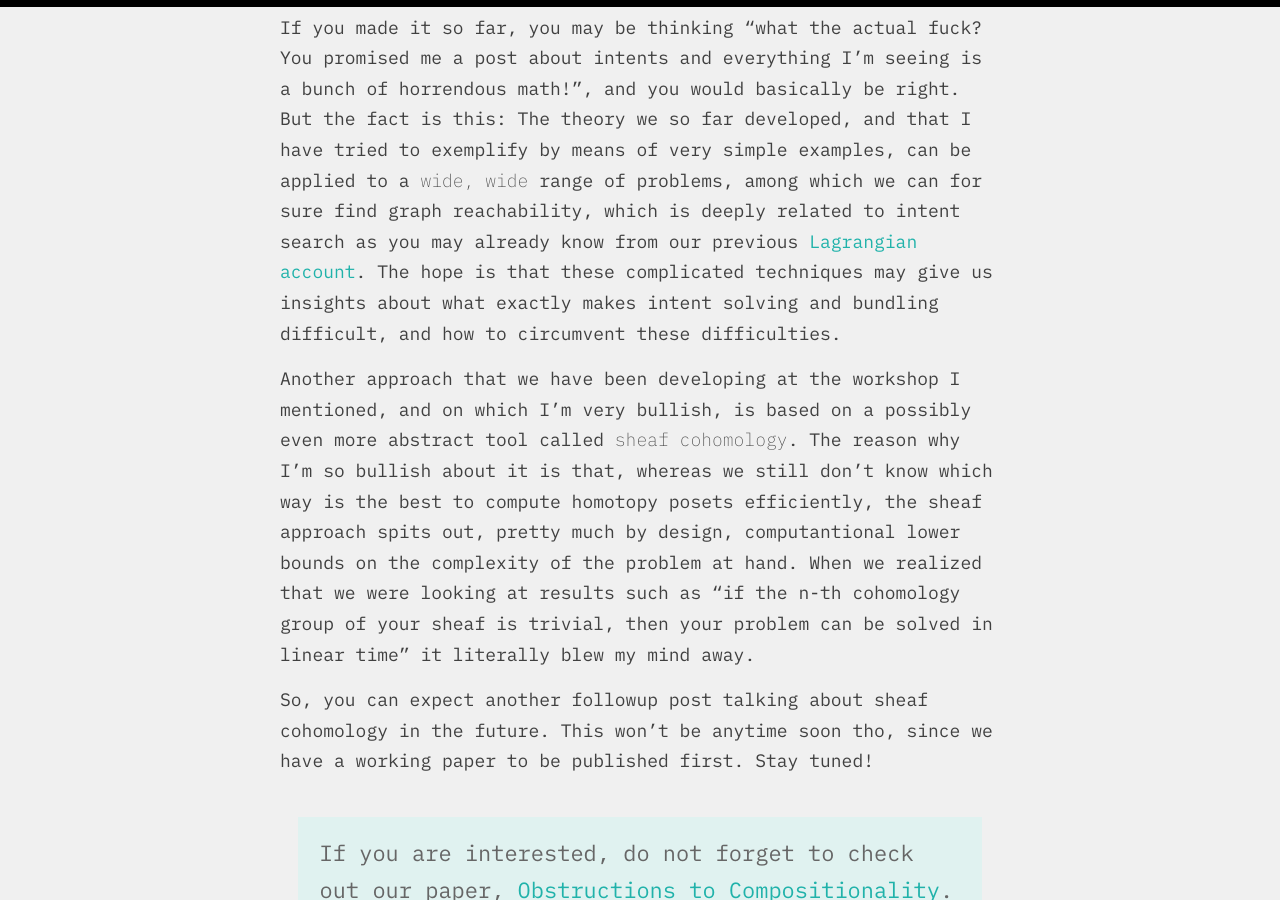
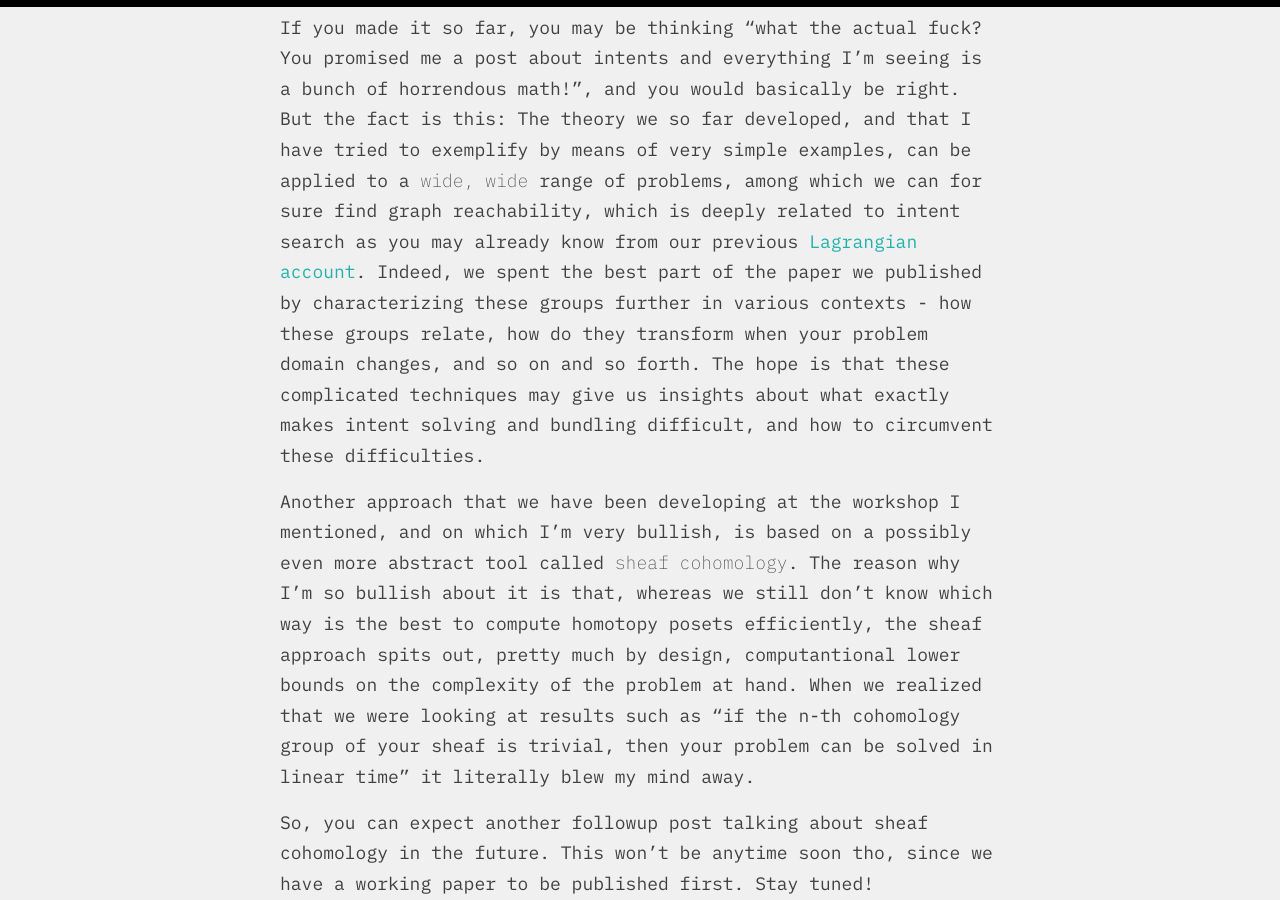
Before and after one commit to eric-downes/20sq-blog, a Jekyll site: the page built from _posts/2023-11-28-mechanics-intent-search-ii.md, in a window 1280 px wide and 900 px high, scrolled down 31112 px. Built offline with Jekyll 4.4.1, drawn with Linux system fonts in a browser that asks for light colours; some web fonts are replaced; formulas are drawn with MathJax 3.

Commit message:
Small additions.

```diff
--- a/_posts/2023-11-28-mechanics-intent-search-ii.md
+++ b/_posts/2023-11-28-mechanics-intent-search-ii.md
@@ -559,7 +559,7 @@ Finally, you may have noticed that for functions $\pi_1$ acts in a dual way with
 
 ## Closing remarks
 
-If you made it so far, you may be thinking "what the actual fuck? You promised me a post about intents and everything I'm seeing is a bunch of horrendous math!", and you would basically be right. But the fact is this: The theory we so far developed, and that I have tried to exemplify by means of very simple examples, can be applied to a *wide, wide* range of problems, among which we can for sure find graph reachability, which is deeply related to intent search as you may already know from our previous [Lagrangian account](/lagrangian-intent-search-i). The hope is that these complicated techniques may give us insights about what exactly makes intent solving and bundling difficult, and how to circumvent these difficulties.
+If you made it so far, you may be thinking "what the actual fuck? You promised me a post about intents and everything I'm seeing is a bunch of horrendous math!", and you would basically be right. But the fact is this: The theory we so far developed, and that I have tried to exemplify by means of very simple examples, can be applied to a *wide, wide* range of problems, among which we can for sure find graph reachability, which is deeply related to intent search as you may already know from our previous [Lagrangian account](/lagrangian-intent-search-i). Indeed, we spent the best part of the paper we published by characterizing these groups further in various contexts - how these groups relate, how do they transform when your problem domain changes, and so on and so forth. The hope is that these complicated techniques may give us insights about what exactly makes intent solving and bundling difficult, and how to circumvent these difficulties.
 
 Another approach that we have been developing at the workshop I mentioned, and on which I'm very bullish, is based on a possibly even more abstract tool called *sheaf cohomology*. The reason why I'm so bullish about it is that, whereas we still don't know which way is the best to compute homotopy posets efficiently, the sheaf approach spits out, pretty much by design, computantional lower bounds on the complexity of the problem at hand. When we realized that we were looking at results such as "if the n-th cohomology group of your sheaf is trivial, then your problem can be solved in linear time" it literally blew my mind away.
 
```
